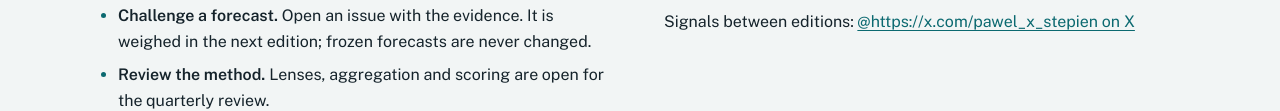
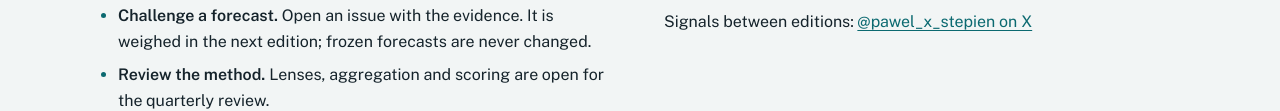
Before and after one commit to pstepien-labs/worldstate-forecast, a plain HTML site: page docs/index.html in a window 1280 px wide. Shown: the part 4175-4286 px from the top of the page. Drawn offline with nearby package versions, Linux system fonts and the light colour scheme.

Commit message:
site rebuild

```diff
--- a/docs/index.html
+++ b/docs/index.html
@@ -316,7 +316,7 @@ footer { padding-block: 18px 40px; font-size: var(--step--1); color: var(--muted
           <h2>Support</h2>
           <p style="margin-top:12px">Running the harvester and the AI stages costs time and money. Support keeps the experiment independent and free to read.</p>
           <p style="margin-top:16px">Donation options are being set up. Until then, the most useful support is a star on <a href="https://github.com/pstepien-labs/worldstate-forecast">GitHub</a> and sharing a report with someone who will argue with it.</p>
-          <p style="margin-top:12px">Signals between editions: <a href="https://x.com/https://x.com/pawel_x_stepien">@https://x.com/pawel_x_stepien on X</a></p>
+          <p style="margin-top:12px">Signals between editions: <a href="https://x.com/pawel_x_stepien">@pawel_x_stepien on X</a></p>
         </div>
       </div>
     </section>
```
